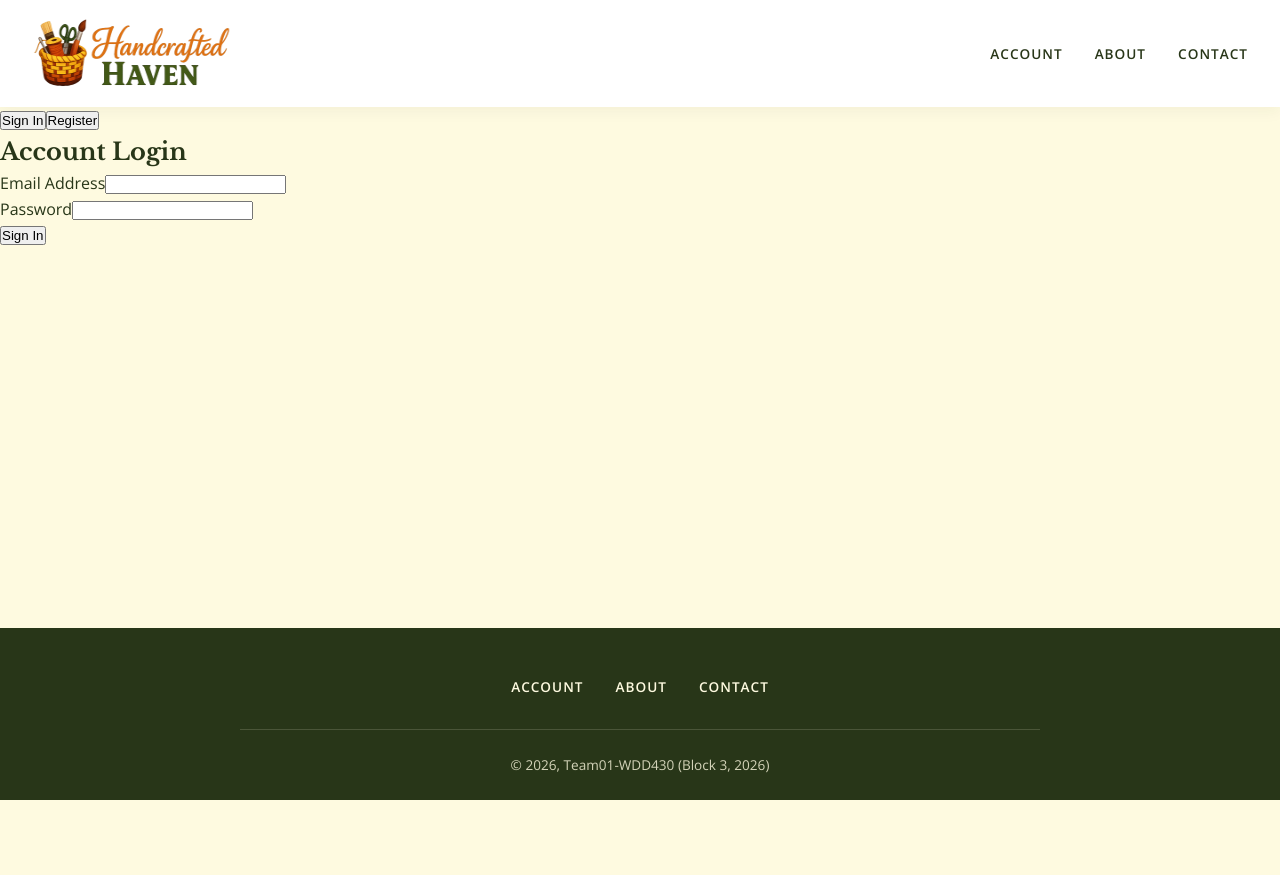
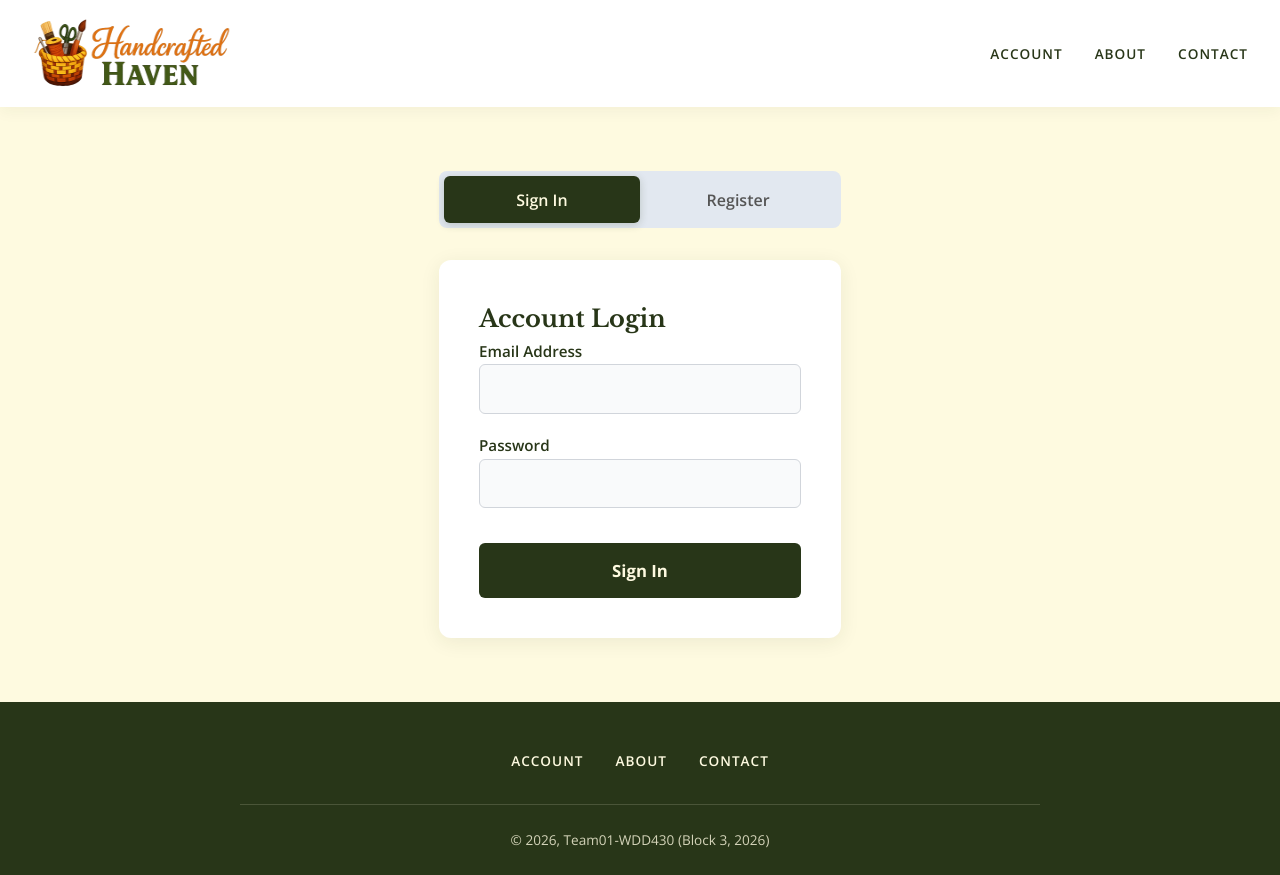
Before and after one commit to lcarlo23/wdd430-handcrafted-haven, a Next.js app: page /account in a window 1280 px wide. Before the commit the page ends 800 px from the top, so only its background shows below. Built offline with nearby package versions, Linux system fonts and the light colour scheme.

Commit message:
Style account page

```diff
--- /dev/null
+++ b/src/app/account/account.css
@@ -0,0 +1,122 @@
+/* =========================================
+   ACCOUNT & AUTHENTICATION PAGE
+   ========================================= */
+
+.auth-page-container {
+  max-width: 450px;
+  margin: 4rem auto;
+  padding: 0 1.5rem;
+  width: 100%;
+}
+
+/* --- TOGGLE BUTTONS --- */
+.auth-toggle-buttons {
+  display: flex;
+  background-color: #e2e8f0;
+  border-radius: 8px;
+  padding: 0.3rem;
+  margin-bottom: 2rem;
+}
+
+.toggle-btn {
+  flex: 1;
+  padding: 0.8rem 1rem;
+  border: none;
+  background: transparent;
+  font-family: var(--font-body);
+  font-weight: 600;
+  font-size: 1rem;
+  color: #555;
+  border-radius: 6px;
+  cursor: pointer;
+  transition: all 0.3s ease;
+}
+
+.toggle-btn:hover:not(.active) {
+  color: var(--color-moss);
+}
+
+.toggle-btn.active {
+  background-color: var(--color-moss);
+  color: var(--color-cream);
+  box-shadow: 0 2px 8px rgba(40, 54, 24, 0.2);
+}
+
+.auth-form-wrapper {
+  background-color: #ffffff;
+  padding: 2.5rem;
+  border-radius: 12px;
+  box-shadow: 0 4px 20px rgba(40, 54, 24, 0.08);
+}
+
+/* --- LOGIN & REGISTER FORMS --- */
+
+.auth-form-wrapper form {
+  display: flex;
+  flex-direction: column;
+  gap: 1.2rem;
+}
+
+.auth-form-wrapper label {
+  font-family: var(--font-body);
+  font-weight: 600;
+  color: var(--color-moss);
+  font-size: 0.95rem;
+  margin-bottom: -0.8rem;
+}
+
+.auth-form-wrapper input {
+  width: 100%;
+  padding: 0.8rem 1rem;
+  border: 1px solid #d1d5db;
+  border-radius: 6px;
+  font-family: var(--font-body);
+  font-size: 1rem;
+  color: #333;
+  background-color: #f9fafb;
+  transition: all 0.3s ease;
+}
+
+.auth-form-wrapper input:focus {
+  outline: none;
+  border-color: var(--color-olive);
+  box-shadow: 0 0 0 3px rgba(96, 108, 56, 0.15);
+  background-color: #ffffff;
+}
+
+.auth-form-wrapper button[type='submit'] {
+  background-color: var(--color-moss);
+  color: var(--color-cream);
+  border: none;
+  padding: 1rem;
+  border-radius: 6px;
+  font-size: 1.05rem;
+  font-family: var(--font-body);
+  font-weight: bold;
+  cursor: pointer;
+  transition: background-color 0.3s ease;
+  margin-top: 1rem;
+  width: 100%;
+}
+
+.auth-form-wrapper button[type='submit']:hover {
+  background-color: var(--color-olive);
+}
+
+.auth-form-wrapper .error-message {
+  color: #d9534f;
+  font-size: 0.85rem;
+  margin-top: -0.8rem;
+}
+
+/* --- RESPONSIVE --- */
+@media (max-width: 480px) {
+  .auth-page-container {
+    padding: 0 1rem;
+    margin: 2rem auto;
+  }
+
+  .auth-form-wrapper {
+    padding: 1.5rem;
+  }
+}
```
Also changed, not shown: src/app/account/page.tsx (+11 -10 lines).
